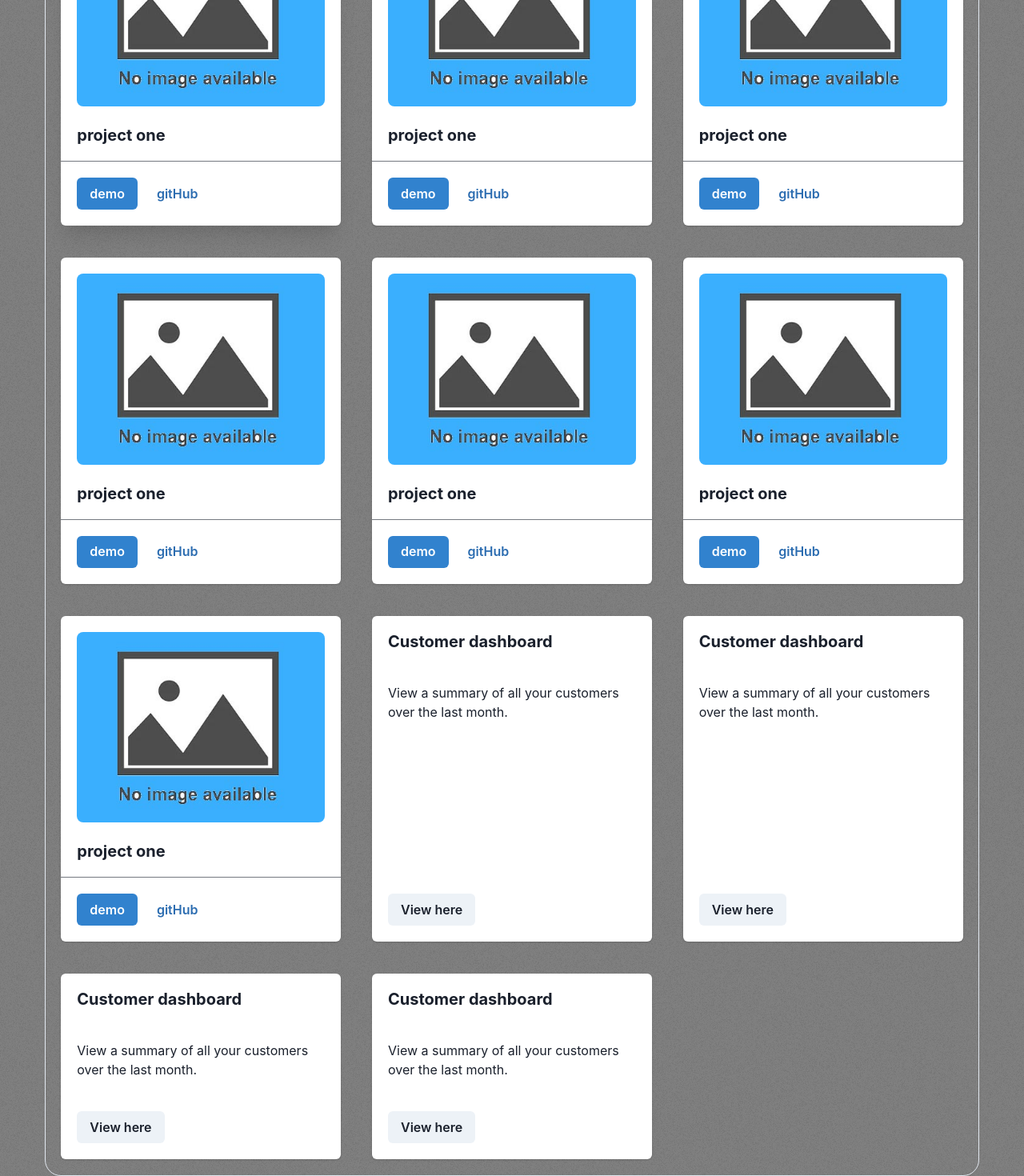
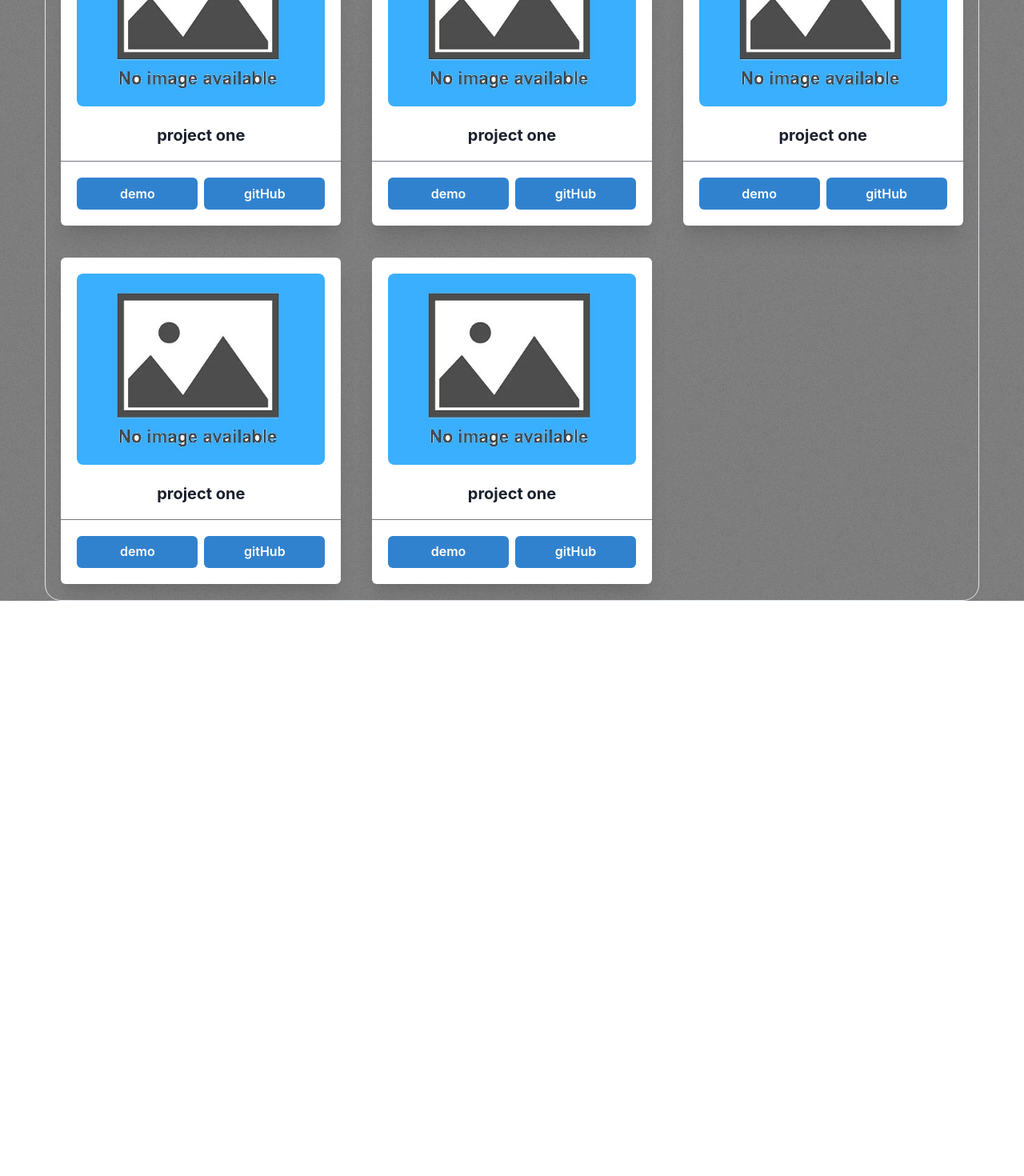
Before and after one commit to Afshin-Shoja/react-micro-projects, a React (Vite) app: page / in a window 1280 px wide. Shown: the part 240-1710 px from the top of the page at 80% size. After the commit the page ends 991 px from the top, so only its background shows below. Built offline with nearby package versions, Linux system fonts and the light colour scheme.

Commit message:
new card style

```diff
--- a/src/componnets/Body.tsx
+++ b/src/componnets/Body.tsx
@@ -36,223 +36,118 @@ export const Body = () => {
                 alt="Green double couch with wooden legs"
                 borderRadius="lg"
               />
-              <Stack mt="6" spacing="3">
+              <Stack mt="6" spacing="3" alignItems="center">
                 <Heading size="md">project one</Heading>
               </Stack>
             </CardBody>
             <Divider />
             <CardFooter>
-              <ButtonGroup spacing="2">
-                <Button variant="solid" colorScheme="blue">
+              <ButtonGroup width="100%" spacing="2">
+                <Button width="50%" variant="solid" colorScheme="blue">
                   demo
                 </Button>
-                <Button variant="ghost" colorScheme="blue">
+                <Button width="50%" variant="solid" colorScheme="blue">
                   gitHub
                 </Button>
               </ButtonGroup>
             </CardFooter>
           </Card>
           {/* ========================================= */}
-          <Card width="350px">
+          <Card width="350px" boxShadow="xl">
             <CardBody>
               <Image
                 src="/No-Image.jpg"
                 alt="Green double couch with wooden legs"
                 borderRadius="lg"
               />
-              <Stack mt="6" spacing="3">
+              <Stack mt="6" spacing="3" alignItems="center">
                 <Heading size="md">project one</Heading>
               </Stack>
             </CardBody>
             <Divider />
             <CardFooter>
-              <ButtonGroup spacing="2">
-                <Button variant="solid" colorScheme="blue">
+              <ButtonGroup width="100%" spacing="2">
+                <Button width="50%" variant="solid" colorScheme="blue">
                   demo
                 </Button>
-                <Button variant="ghost" colorScheme="blue">
+                <Button width="50%" variant="solid" colorScheme="blue">
                   gitHub
                 </Button>
               </ButtonGroup>
             </CardFooter>
           </Card>
           {/* ========================================= */}
-          <Card width="350px">
+          <Card width="350px" boxShadow="xl">
             <CardBody>
               <Image
                 src="/No-Image.jpg"
                 alt="Green double couch with wooden legs"
                 borderRadius="lg"
               />
-              <Stack mt="6" spacing="3">
+              <Stack mt="6" spacing="3" alignItems="center">
                 <Heading size="md">project one</Heading>
               </Stack>
             </CardBody>
             <Divider />
             <CardFooter>
-              <ButtonGroup spacing="2">
-                <Button variant="solid" colorScheme="blue">
+              <ButtonGroup width="100%" spacing="2">
+                <Button width="50%" variant="solid" colorScheme="blue">
                   demo
                 </Button>
-                <Button variant="ghost" colorScheme="blue">
+                <Button width="50%" variant="solid" colorScheme="blue">
                   gitHub
                 </Button>
               </ButtonGroup>
             </CardFooter>
           </Card>
           {/* ========================================= */}
-          <Card width="350px">
+          <Card width="350px" boxShadow="xl">
             <CardBody>
               <Image
                 src="/No-Image.jpg"
                 alt="Green double couch with wooden legs"
                 borderRadius="lg"
               />
-              <Stack mt="6" spacing="3">
+              <Stack mt="6" spacing="3" alignItems="center">
                 <Heading size="md">project one</Heading>
               </Stack>
             </CardBody>
             <Divider />
             <CardFooter>
-              <ButtonGroup spacing="2">
-                <Button variant="solid" colorScheme="blue">
+              <ButtonGroup width="100%" spacing="2">
+                <Button width="50%" variant="solid" colorScheme="blue">
                   demo
                 </Button>
-                <Button variant="ghost" colorScheme="blue">
+                <Button width="50%" variant="solid" colorScheme="blue">
                   gitHub
                 </Button>
               </ButtonGroup>
             </CardFooter>
           </Card>
           {/* ========================================= */}
-          <Card width="350px">
+          <Card width="350px" boxShadow="xl">
             <CardBody>
               <Image
                 src="/No-Image.jpg"
                 alt="Green double couch with wooden legs"
                 borderRadius="lg"
               />
-              <Stack mt="6" spacing="3">
+              <Stack mt="6" spacing="3" alignItems="center">
                 <Heading size="md">project one</Heading>
               </Stack>
             </CardBody>
             <Divider />
             <CardFooter>
-              <ButtonGroup spacing="2">
-                <Button variant="solid" colorScheme="blue">
+              <ButtonGroup width="100%" spacing="2">
+                <Button width="50%" variant="solid" colorScheme="blue">
                   demo
                 </Button>
-                <Button variant="ghost" colorScheme="blue">
+                <Button width="50%" variant="solid" colorScheme="blue">
                   gitHub
                 </Button>
               </ButtonGroup>
             </CardFooter>
           </Card>
-          {/* ========================================= */}
-          <Card width="350px">
-            <CardBody>
-              <Image
-                src="/No-Image.jpg"
-                alt="Green double couch with wooden legs"
-                borderRadius="lg"
-              />
-              <Stack mt="6" spacing="3">
-                <Heading size="md">project one</Heading>
-              </Stack>
-            </CardBody>
-            <Divider />
-            <CardFooter>
-              <ButtonGroup spacing="2">
-                <Button variant="solid" colorScheme="blue">
-                  demo
-                </Button>
-                <Button variant="ghost" colorScheme="blue">
-                  gitHub
-                </Button>
-              </ButtonGroup>
-            </CardFooter>
-          </Card>
-          {/* ========================================= */}
-          <Card width="350px">
-            <CardBody>
-              <Image
-                src="/No-Image.jpg"
-                alt="Green double couch with wooden legs"
-                borderRadius="lg"
-              />
-              <Stack mt="6" spacing="3">
-                <Heading size="md">project one</Heading>
-              </Stack>
-            </CardBody>
-            <Divider />
-            <CardFooter>
-              <ButtonGroup spacing="2">
-                <Button variant="solid" colorScheme="blue">
-                  demo
-                </Button>
-                <Button variant="ghost" colorScheme="blue">
-                  gitHub
-                </Button>
-              </ButtonGroup>
-            </CardFooter>
-          </Card>
-          {/* ========================================= */}
-          <Card width="350px">
-            <CardHeader>
-              <Heading size="md"> Customer dashboard</Heading>
-            </CardHeader>
-            <CardBody>
-              <Text>
-                View a summary of all your customers over the last month.
-              </Text>
-            </CardBody>
-            <CardFooter>
-              <Button>View here</Button>
-            </CardFooter>
-          </Card>
-          {/* ========================================= */}
-          <Card width="350px">
-            <CardHeader>
-              <Heading size="md"> Customer dashboard</Heading>
-            </CardHeader>
-            <CardBody>
-              <Text>
-                View a summary of all your customers over the last month.
-              </Text>
-            </CardBody>
-            <CardFooter>
-              <Button>View here</Button>
-            </CardFooter>
-          </Card>
-          {/* ========================================= */}
-          <Card width="350px">
-            <CardHeader>
-              <Heading size="md"> Customer dashboard</Heading>
-            </CardHeader>
-            <CardBody>
-              <Text>
-                View a summary of all your customers over the last month.
-              </Text>
-            </CardBody>
-            <CardFooter>
-              <Button>View here</Button>
-            </CardFooter>
-          </Card>
-          {/* ========================================= */}
-          <Card width="350px">
-            <CardHeader>
-              <Heading size="md"> Customer dashboard</Heading>
-            </CardHeader>
-            <CardBody>
-              <Text>
-                View a summary of all your customers over the last month.
-              </Text>
-            </CardBody>
-            <CardFooter>
-              <Button>View here</Button>
-            </CardFooter>
-          </Card>
-          {/* ========================================= */}
         </SimpleGrid>
       </Box>
     </>
--- a/src/componnets/Header.tsx
+++ b/src/componnets/Header.tsx
@@ -18,12 +18,12 @@ export const Header = () => {
   const { isOpen, onOpen, onClose } = useDisclosure();
   const DR = "right";
   return (
-    <>
     <HStack
       padding="10px"
       borderRadius="20px"
       border="1px"
       borderColor="gray.200"
+      position="sticky"
       // position="fixed"
     >
       <Box p="2">
@@ -47,10 +47,79 @@ export const Header = () => {
             <p>Some contents...</p>
             <p>Some contents...</p>
             <p>Some contents...</p>
+            <p>Some contents...</p>
+            <p>Some contents...</p>
+            <p>Some contents...</p>
+            <p>Some contents...</p>
+            <p>Some contents...</p>
+            <p>Some contents...</p>
+            <p>Some contents...</p>
+            <p>Some contents...</p>
+            <p>Some contents...</p>
+            <p>Some contents...</p>
+            <p>Some contents...</p>
+            <p>Some contents...</p>
+            <p>Some contents...</p>
+            <p>Some contents...</p>
+            <p>Some contents...</p>
+            <p>Some contents...</p>
+            <p>Some contents...</p>
+            <p>Some contents...</p>
+            <p>Some contents...</p>
+            <p>Some contents...</p>
+            <p>Some contents...</p>
+            <p>Some contents...</p>
+            <p>Some contents...</p>
+            <p>Some contents...</p>
+            <p>Some contents...</p>
+            <p>Some contents...</p>
+            <p>Some contents...</p>
+            <p>Some contents...</p>
+            <p>Some contents...</p>
+            <p>Some contents...</p>
+            <p>Some contents...</p>
+            <p>Some contents...</p>
+            <p>Some contents...</p>
+            <p>Some contents...</p>
+            <p>Some contents...</p>
+            <p>Some contents...</p>
+            <p>Some contents...</p>
+            <p>Some contents...</p>
+            <p>Some contents...</p>
+            <p>Some contents...</p>
+            <p>Some contents...</p>
+            <p>Some contents...</p>
+            <p>Some contents...</p>
+            <p>Some contents...</p>
+            <p>Some contents...</p>
+            <p>Some contents...</p>
+            <p>Some contents...</p>
+            <p>Some contents...</p>
+            <p>Some contents...</p>
+            <p>Some contents...</p>
+            <p>Some contents...</p>
+            <p>Some contents...</p>
+            <p>Some contents...</p>
+            <p>Some contents...</p>
+            <p>Some contents...</p>
+            <p>Some contents...</p>
+            <p>Some contents...</p>
+            <p>Some contents...</p>
+            <p>Some contents...</p>
+            <p>Some contents...</p>
+            <p>Some contents...</p>
+            <p>Some contents...</p>
+            <p>Some contents...</p>
+            <p>Some contents...</p>
+            <p>Some contents...</p>
+            <p>Some contents...</p>
+            <p>Some contents...</p>
+            <p>Some contents...</p>
+            <p>Some contents...</p>
+            <p>Some contents...</p>
           </DrawerBody>
         </DrawerContent>
       </Drawer>
     </HStack>
-    </>
   );
 };
```
Lines whose indentation alone changed are shown as unchanged.
